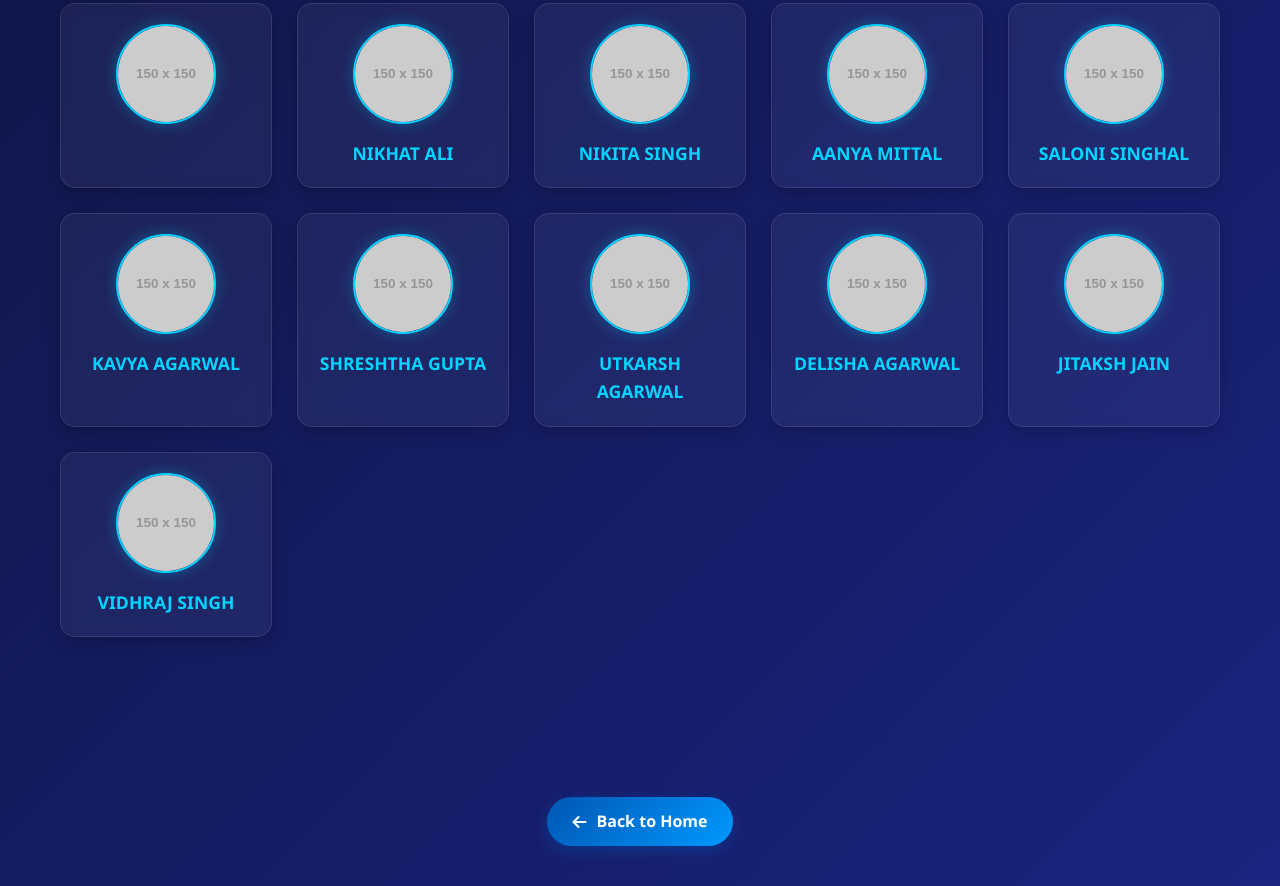
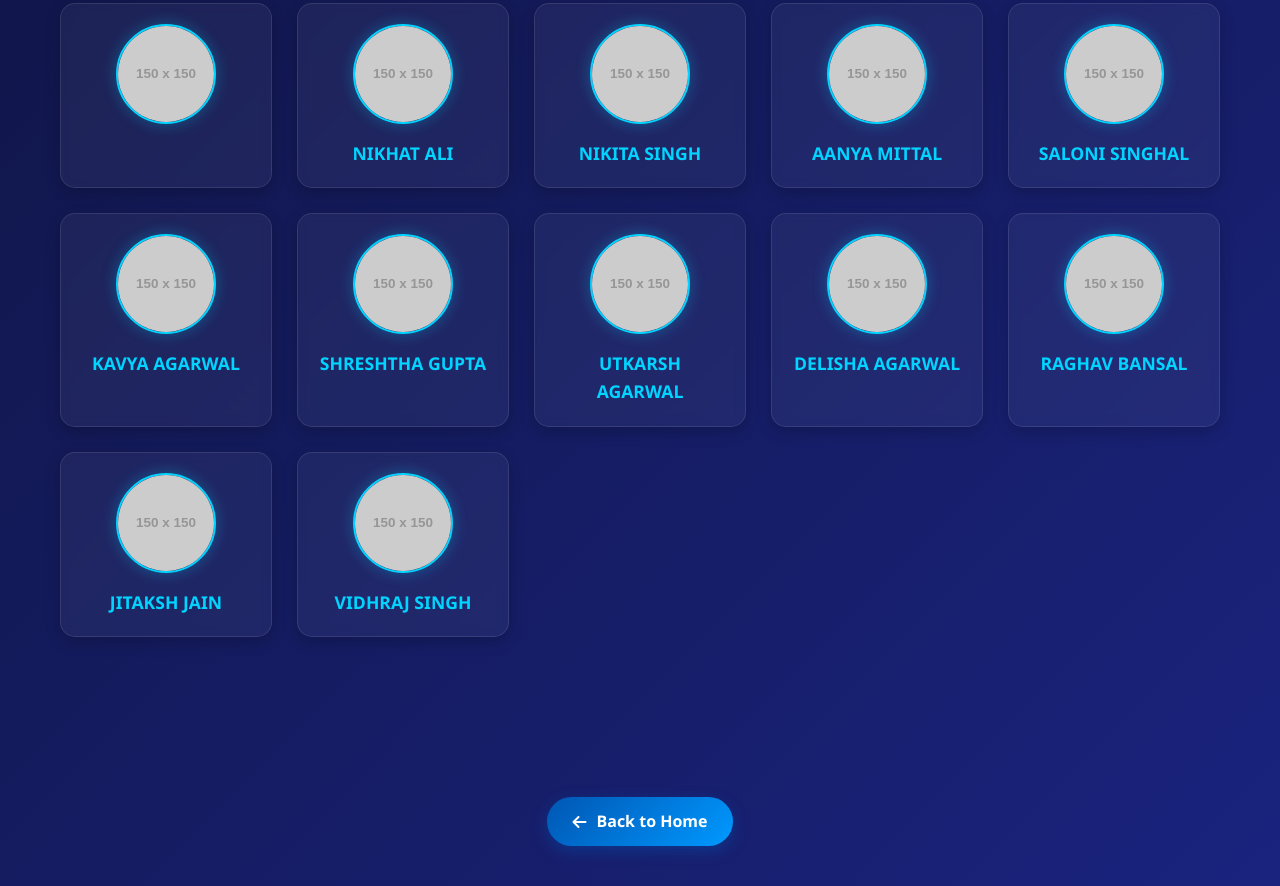
Before and after one commit to shivayBadmoss/innovation_copy, a plain HTML site: page mangment.html in a window 1280 px wide. Shown: the part 1547-2433 px from the top of the page. Drawn offline with Linux system fonts and the light colour scheme; placeholder pictures from the web are drawn by us.

Commit message:
mangment.html

```diff
--- a/mangment.html
+++ b/mangment.html
@@ -732,6 +732,12 @@
                         <div class="core-member-avatar">
                             <img src="https://via.placeholder.com/150" alt="Team Member">
                         </div>
+                        <h3 class="core-member-name">RAGHAV BANSAL</h3>
+                    </div>
+                    <div class="core-member">
+                        <div class="core-member-avatar">
+                            <img src="https://via.placeholder.com/150" alt="Team Member">
+                        </div>
                         <h3 class="core-member-name">JITAKSH JAIN</h3>
                     </div>
                     <div class="core-member">
```
